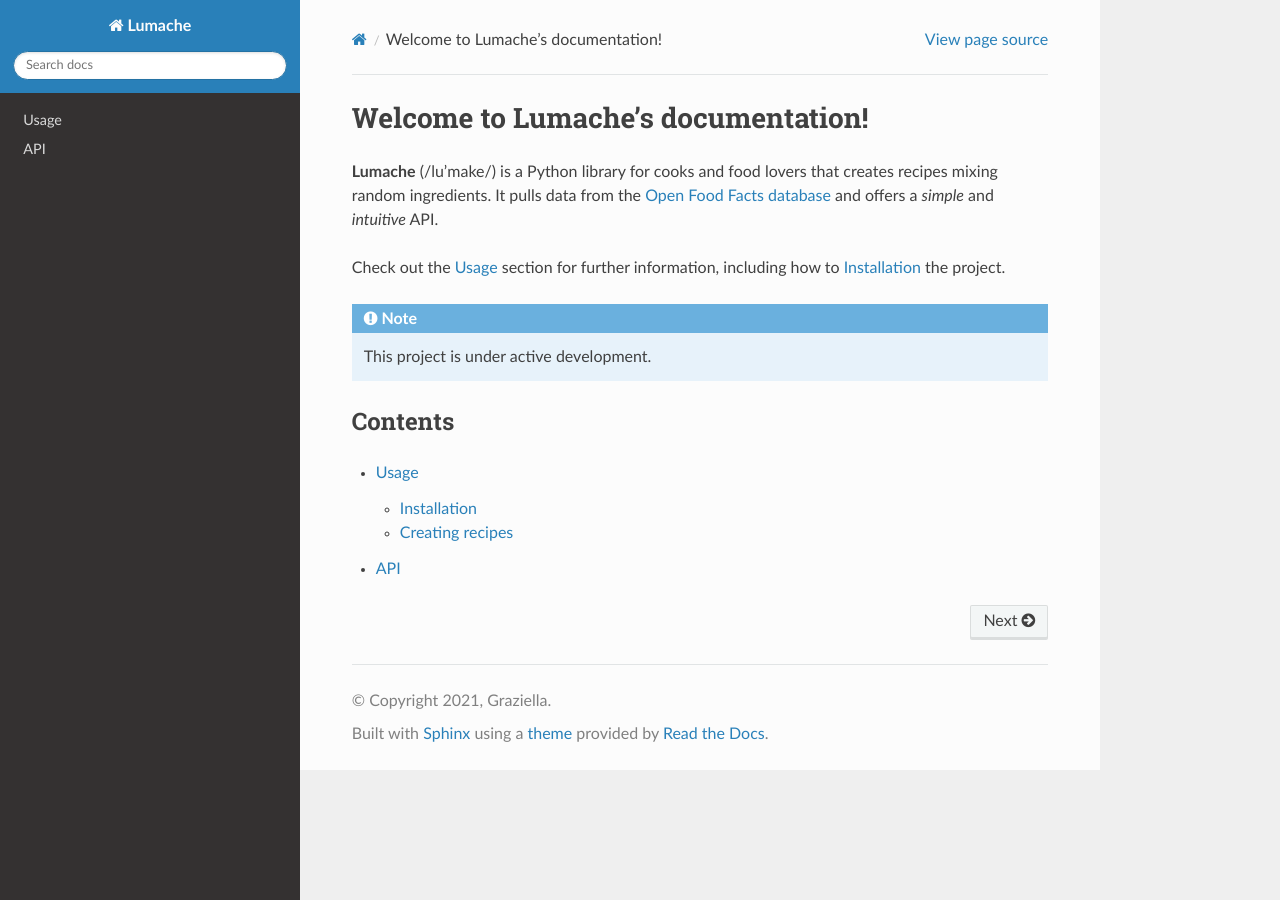
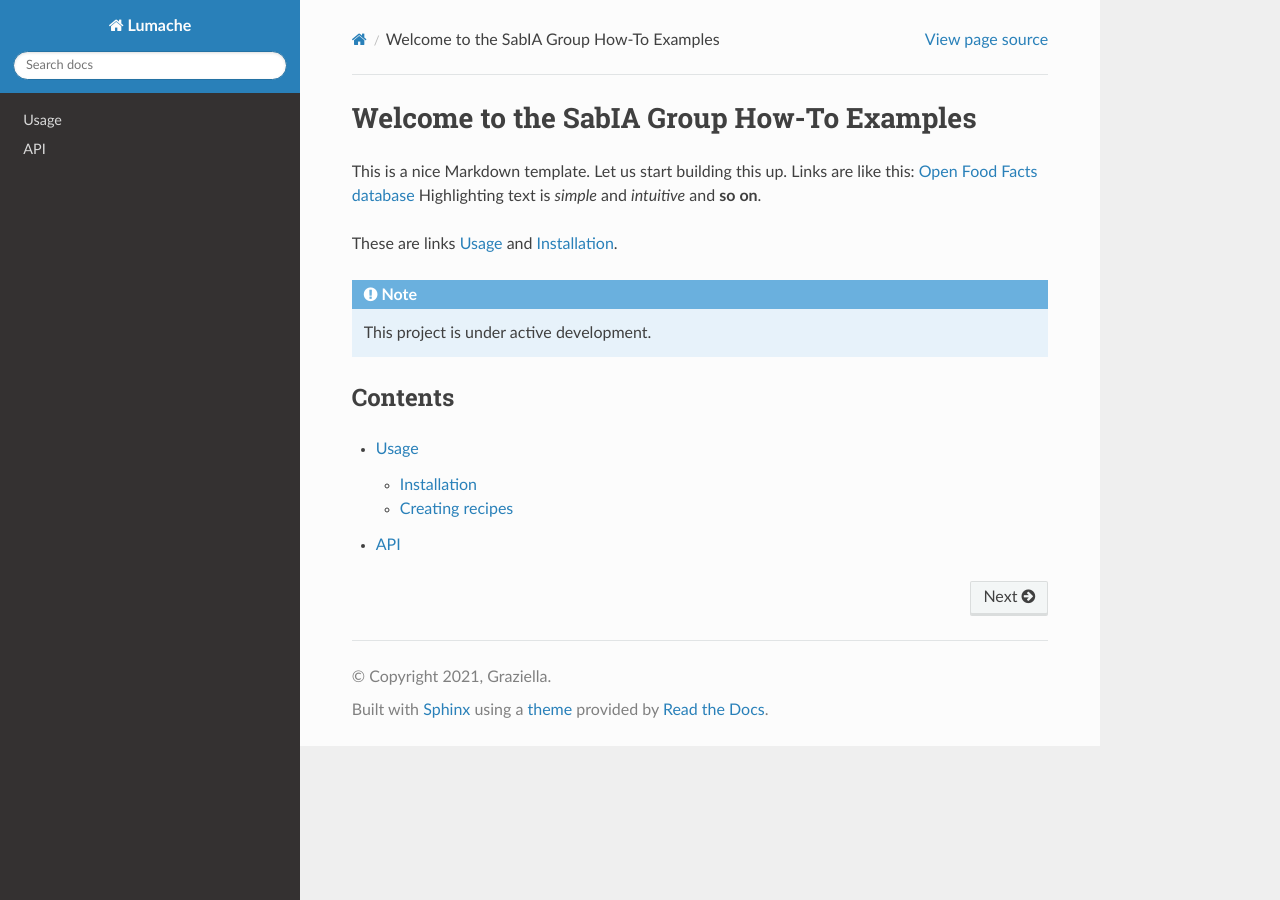
Before and after one commit to sabia-group/How-Tos, a Sphinx documentation site: the page built from docs/source/index.rst, in a window 1280 px wide. Built offline with Sphinx 7.4.7 and the Read the Docs theme 3.1.0, drawn with Linux system fonts in a browser that asks for light colours.

Commit message:
Update index.rst

```diff
--- a/docs/source/index.rst
+++ b/docs/source/index.rst
@@ -1,13 +1,11 @@
-Welcome to Lumache's documentation!
+Welcome to the SabIA Group How-To Examples
 ===================================
 
-**Lumache** (/lu'make/) is a Python library for cooks and food lovers
-that creates recipes mixing random ingredients.
-It pulls data from the `Open Food Facts database <https://world.openfoodfacts.org/>`_
-and offers a *simple* and *intuitive* API.
+This is a nice Markdown template. Let us start building this up.
+Links are like this: `Open Food Facts database <https://world.openfoodfacts.org/>`_
+Highlighting text is *simple* and *intuitive* and **so on**.
 
-Check out the :doc:`usage` section for further information, including
-how to :ref:`installation` the project.
+These are links :doc:`usage` and :ref:`installation`.
 
 .. note::
 
```
